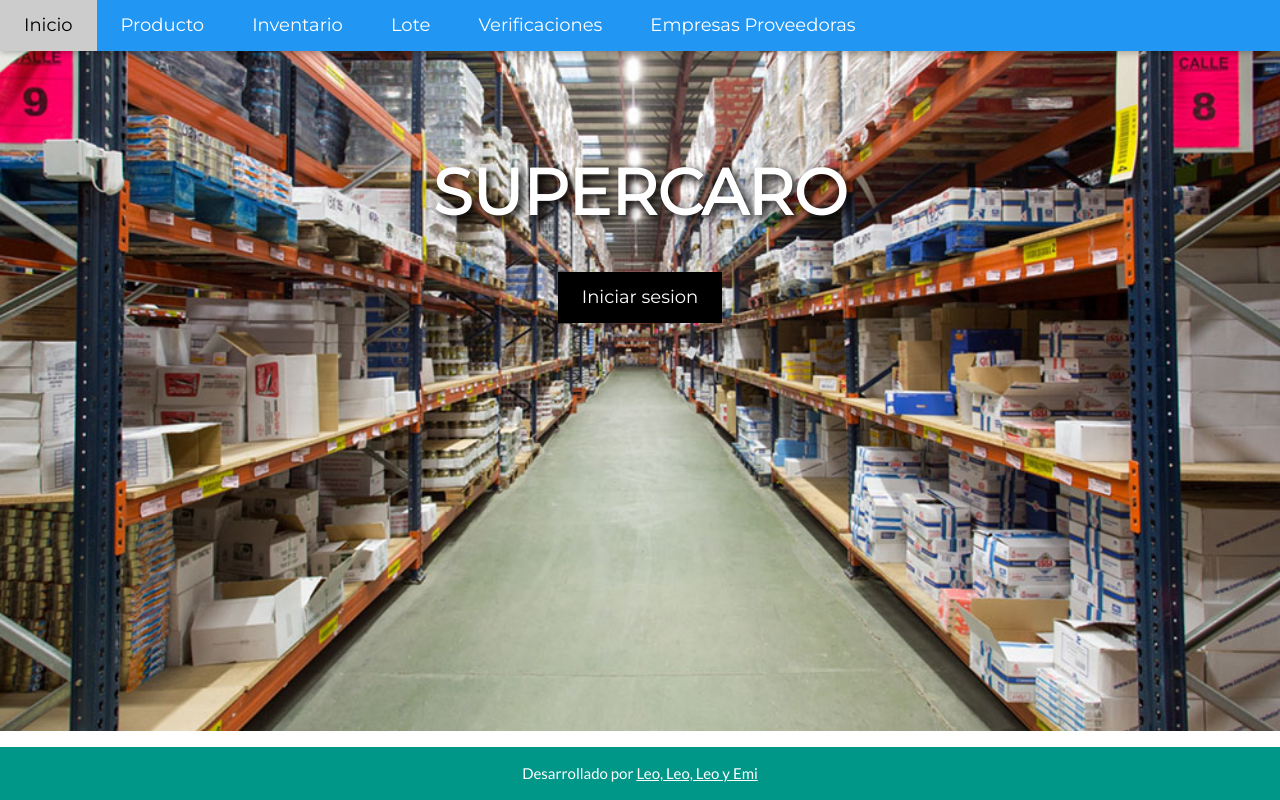
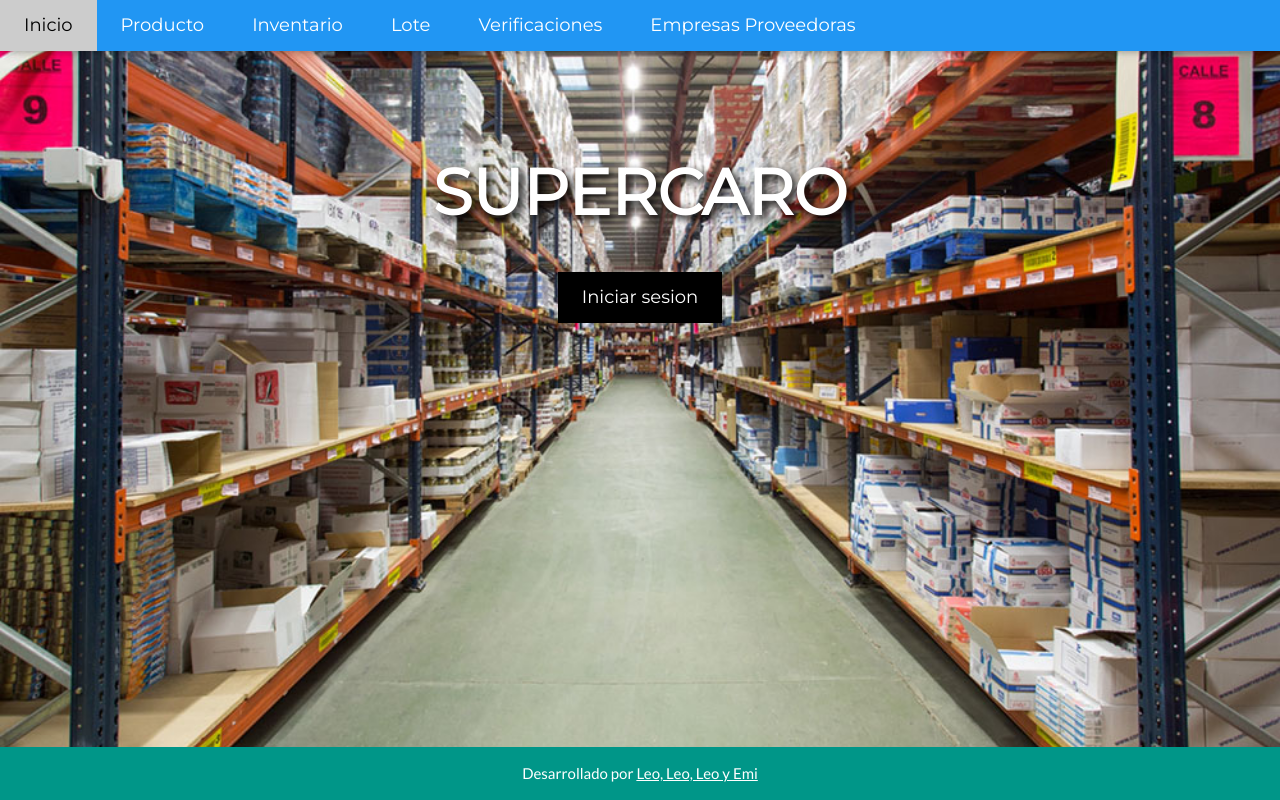
Before and after one commit to leocaraballo/tpfinal-basededatos, a PHP site: page /index.php in a window 1280 px wide. Run offline with PHP 8.4, Linux system fonts and the light colour scheme.

Commit message:
espacio blanco en el footer

```diff
--- a/vistas/templates/footer.php
+++ b/vistas/templates/footer.php
@@ -1,4 +1,4 @@
-<footer class="w3-container w3-teal w3-center w3-margin-top">
+<footer class="w3-container w3-teal w3-center">
   <p>Desarrollado por <a href="https://www.google.com" target="_blank">Leo, Leo, Leo y Emi</a></p>
 </footer>
 <script>
```
